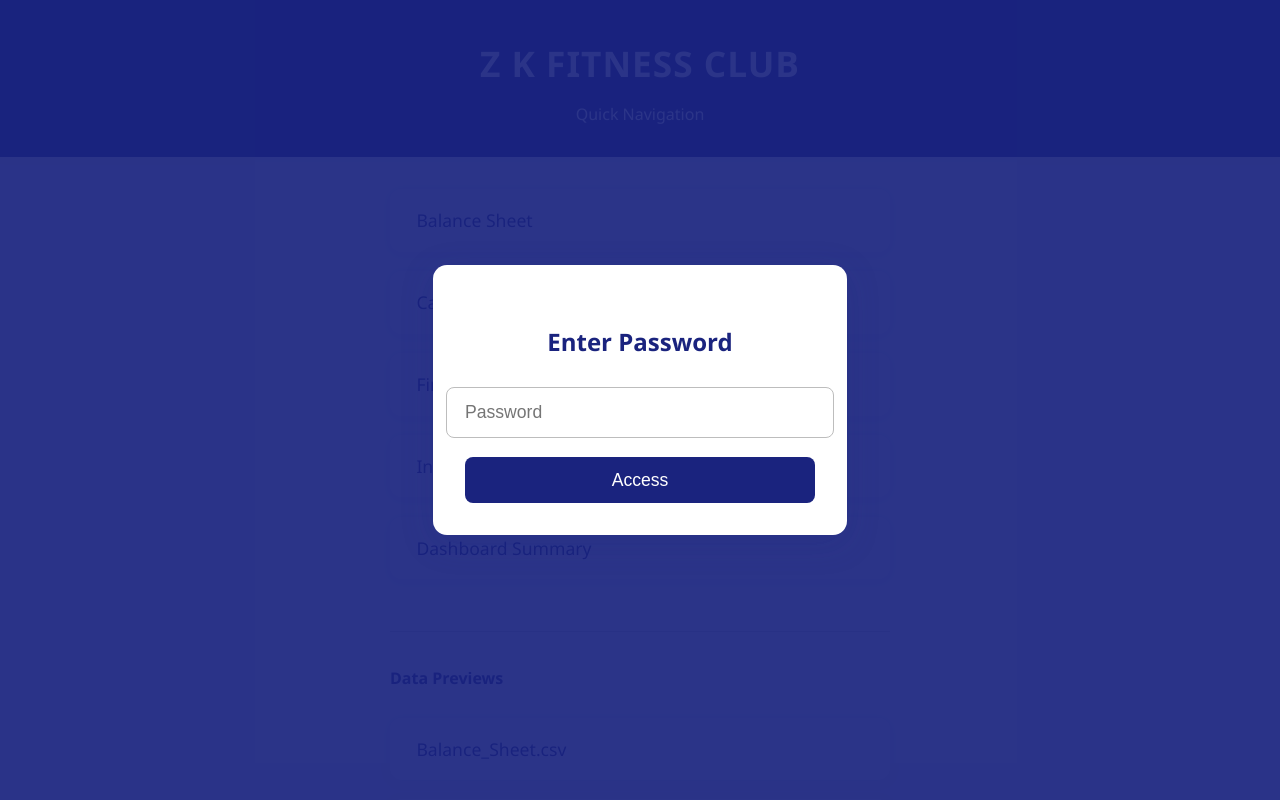
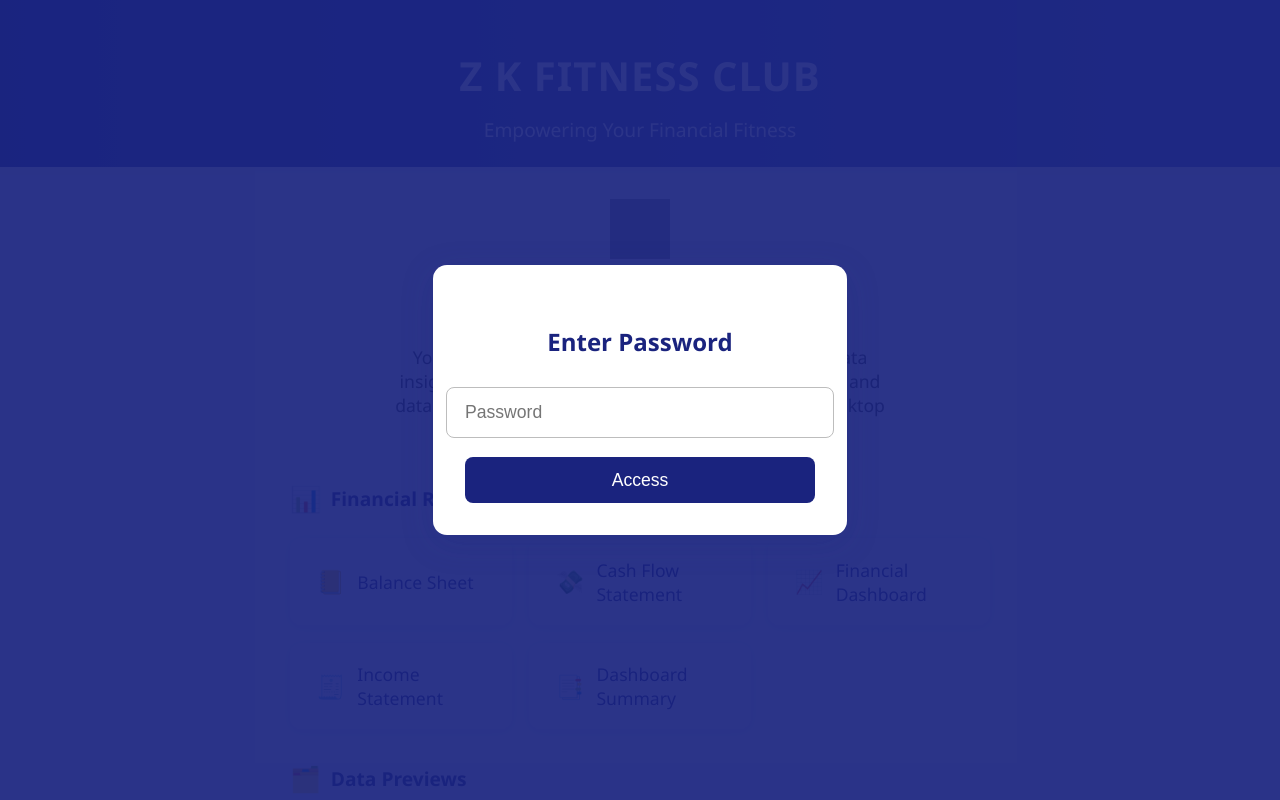
Before and after one commit to nirzaf/Z-K-FITNESS-CLUB, a plain HTML site: page index.html in a window 1280 px wide. Shown: the top 800 px of the page. Drawn offline with nearby package versions, Linux system fonts and the light colour scheme; grey boxes are pictures that could not be loaded.

Commit message:
style: enhance homepage UI with modern layout, gradients and visual elements

```diff
--- a/index.html
+++ b/index.html
@@ -110,25 +110,41 @@
     }
     </script>
 
-    <header>
-        <h1>Z K FITNESS CLUB</h1>
-        <p>Quick Navigation</p>
+    <header style="background: linear-gradient(90deg, #283593 0%, #5c6bc0 100%); color: #fff; padding: 2.5rem 1rem 1.5rem 1rem; text-align: center; box-shadow: 0 2px 8px rgba(26,35,126,0.06);">
+        <h1 style="margin: 0.2em 0 0.1em 0; font-size: 2.5em; letter-spacing: 1px; font-weight: 700;">Z K FITNESS CLUB</h1>
+        <div style="font-size:1.2em; margin-top:0.7em; font-weight: 400;">Empowering Your Financial Fitness</div>
     </header>
-    <nav>
-        <a class="page-link" href="Balance_Sheet.html">Balance Sheet</a>
-        <a class="page-link" href="Cash_Flow_Statement.html">Cash Flow Statement</a>
-        <a class="page-link" href="Financial_Dashboard.html">Financial Dashboard</a>
-        <a class="page-link" href="Income_Statement.html">Income Statement</a>
-        <a class="page-link" href="dashboard-summary.html">Dashboard Summary</a>
-        <hr style="margin:2em 0 1em 0; border:none; border-top:1px solid #d1d5db;">
-        <div style="font-weight:600; color:#1a237e; margin-bottom:0.6em;">Data Previews</div>
-        <a class="page-link file-preview-link" href="#" data-file="Balance_Sheet.csv">Balance_Sheet.csv</a>
-        <a class="page-link file-preview-link" href="#" data-file="Cash_Flow_Statement.csv">Cash_Flow_Statement.csv</a>
-        <a class="page-link file-preview-link" href="#" data-file="Income_Statement.csv">Income_Statement.csv</a>
-        <a class="page-link file-preview-link" href="#" data-file="TB2024_structured.csv">TB2024_structured.csv</a>
-        <a class="page-link file-preview-link" href="#" data-file="TB2024_structured_corrected.csv">TB2024_structured_corrected.csv</a>
-        <a class="page-link file-preview-link" href="#" data-file="TB 2024.xlsx">TB 2024.xlsx</a>
-    </nav>
+    <main style="flex:1; width:100%; max-width:700px; margin:0 auto; padding:2em 0.5em 0.5em 0.5em;">
+        <section style="margin-bottom:2.5em; text-align:center;">
+            <img src="https://cdn.jsdelivr.net/gh/twitter/twemoji@14.0.2/assets/svg/1f4b0.svg" alt="Finance Icon" style="width:60px;height:60px;margin-bottom:1em;" />
+            <h2 style="font-size:1.5em; color:#283593; margin-bottom:0.5em;">Welcome to Z K FITNESS CLUB</h2>
+            <p style="font-size:1.1em; color:#333; max-width:520px; margin:0 auto;">Your one-stop dashboard for financial reports and data insights. Access key financial statements, dashboards, and data files with ease—all in one place, optimized for desktop and mobile.</p>
+        </section>
+        <section style="margin-bottom:2em;">
+            <h3 style="color:#1a237e; font-size:1.2em; font-weight:600; margin-bottom:1.2em; display:flex; align-items:center; gap:0.5em;"><span style="font-size:1.3em;">📊</span> Financial Reports</h3>
+            <div style="display:grid; grid-template-columns:repeat(auto-fit, minmax(210px,1fr)); gap:1.1em;">
+                <a class="page-link" style="background:#fff; box-shadow:0 2px 12px rgba(26,35,126,0.06); display:flex; align-items:center; gap:0.7em;" href="Balance_Sheet.html"><span style="font-size:1.3em;">📒</span> Balance Sheet</a>
+                <a class="page-link" style="background:#fff; box-shadow:0 2px 12px rgba(26,35,126,0.06); display:flex; align-items:center; gap:0.7em;" href="Cash_Flow_Statement.html"><span style="font-size:1.3em;">💸</span> Cash Flow Statement</a>
+                <a class="page-link" style="background:#fff; box-shadow:0 2px 12px rgba(26,35,126,0.06); display:flex; align-items:center; gap:0.7em;" href="Financial_Dashboard.html"><span style="font-size:1.3em;">📈</span> Financial Dashboard</a>
+                <a class="page-link" style="background:#fff; box-shadow:0 2px 12px rgba(26,35,126,0.06); display:flex; align-items:center; gap:0.7em;" href="Income_Statement.html"><span style="font-size:1.3em;">🧾</span> Income Statement</a>
+                <a class="page-link" style="background:#fff; box-shadow:0 2px 12px rgba(26,35,126,0.06); display:flex; align-items:center; gap:0.7em;" href="dashboard-summary.html"><span style="font-size:1.3em;">📑</span> Dashboard Summary</a>
+            </div>
+        </section>
+        <section>
+            <h3 style="color:#1a237e; font-size:1.2em; font-weight:600; margin-bottom:1.2em; display:flex; align-items:center; gap:0.5em;"><span style="font-size:1.3em;">🗂️</span> Data Previews</h3>
+            <div style="display:grid; grid-template-columns:repeat(auto-fit, minmax(210px,1fr)); gap:1.1em;">
+                <a class="page-link file-preview-link preview-btn" style="background:#f8fafc; box-shadow:0 2px 12px rgba(26,35,126,0.04); display:flex; align-items:center; gap:0.7em; min-width:180px; padding:1.2em 2em; justify-content:center; font-size:1.08em; font-weight:500;" href="#" data-file="Balance_Sheet.csv"><span style="font-size:1.2em;">🟦</span> Balance_Sheet.csv</a>
+                <a class="page-link file-preview-link preview-btn" style="background:#f8fafc; box-shadow:0 2px 12px rgba(26,35,126,0.04); display:flex; align-items:center; gap:0.7em; min-width:180px; padding:1.2em 2em; justify-content:center; font-size:1.08em; font-weight:500;" href="#" data-file="Cash_Flow_Statement.csv"><span style="font-size:1.2em;">🟩</span> Cash_Flow_Statement.csv</a>
+                <a class="page-link file-preview-link preview-btn" style="background:#f8fafc; box-shadow:0 2px 12px rgba(26,35,126,0.04); display:flex; align-items:center; gap:0.7em; min-width:180px; padding:1.2em 2em; justify-content:center; font-size:1.08em; font-weight:500;" href="#" data-file="Income_Statement.csv"><span style="font-size:1.2em;">🟨</span> Income_Statement.csv</a>
+                <a class="page-link file-preview-link preview-btn" style="background:#f8fafc; box-shadow:0 2px 12px rgba(26,35,126,0.04); display:flex; align-items:center; gap:0.7em; min-width:180px; padding:1.2em 2em; justify-content:center; font-size:1.08em; font-weight:500;" href="#" data-file="TB2024_structured.csv"><span style="font-size:1.2em;">🟧</span> TB2024_structured.csv</a>
+                <a class="page-link file-preview-link preview-btn" style="background:#f8fafc; box-shadow:0 2px 12px rgba(26,35,126,0.04); display:flex; align-items:center; gap:0.7em; min-width:180px; padding:1.2em 2em; justify-content:center; font-size:1.08em; font-weight:500;" href="#" data-file="TB2024_structured_corrected.csv"><span style="font-size:1.2em;">🟫</span> TB2024_structured_corrected.csv</a>
+                <a class="page-link file-preview-link preview-btn" style="background:#f8fafc; box-shadow:0 2px 12px rgba(26,35,126,0.04); display:flex; align-items:center; gap:0.7em; min-width:180px; padding:1.2em 2em; justify-content:center; font-size:1.08em; font-weight:500;" href="#" data-file="TB 2024.xlsx"><span style="font-size:1.2em;">🟪</span> TB 2024.xlsx</a>
+            </div>
+        </section>
+    </main>
+
+
+
 
     <!-- Modal for file preview -->
     <div id="filePreviewModal" style="display:none; position:fixed; z-index:1000; left:0; top:0; width:100vw; height:100vh; background:rgba(30,32,50,0.66); align-items:center; justify-content:center;">
```
